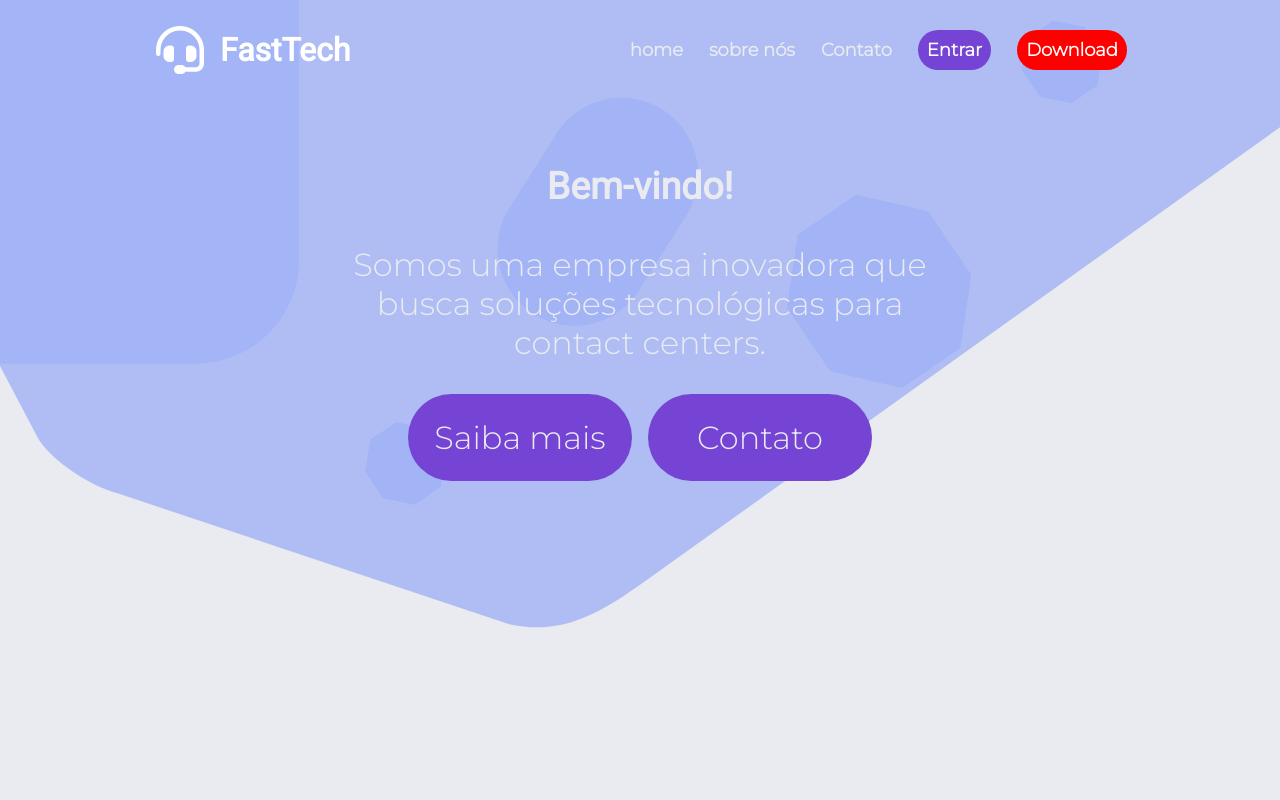
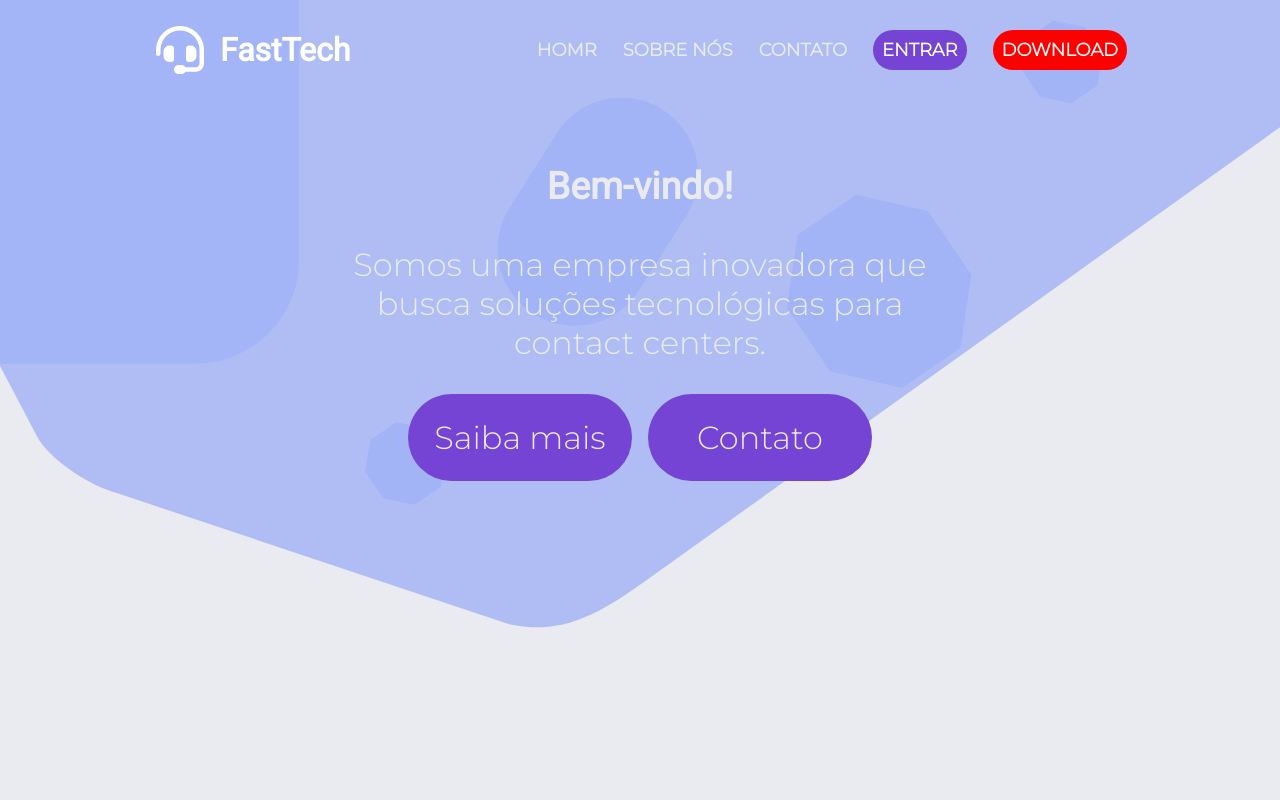
Before and after one commit to Fernandosantos1/FastTech, a plain HTML site: page index.html in a window 1280 px wide. Shown: the top 800 px of the page. Drawn offline with Linux system fonts and the light colour scheme.

Commit message:
hospedagem

```diff
--- a/index.html
+++ b/index.html
@@ -34,11 +34,11 @@
 
                 <ul class="cont_li">
 
-                    <li><a data-links href="#home">home</a></li>
-                    <li><a data-links href="#visao">sobre nós</a></li>
-                    <li><a data-links href="#contato">Contato</a></li>
-                    <li><a data-links href="Login/login.html" class="login">Entrar</a></li>
-                    <li><a data-links href="" class="download">Download</a></li>
+                    <li><a data-links href="#home">HOMR</a></li>
+                    <li><a data-links href="#visao">SOBRE NÓS</a></li>
+                    <li><a data-links href="#contato">CONTATO</a></li>
+                    <li><a data-links href="Login/login.html" class="login">ENTRAR</a></li>
+                    <li><a data-links href="" class="download">DOWNLOAD</a></li>
 
                 </ul>
             </nav>
```
